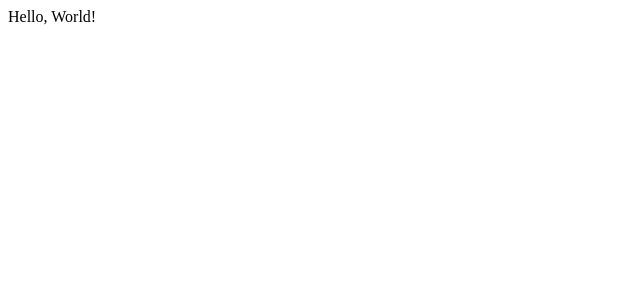
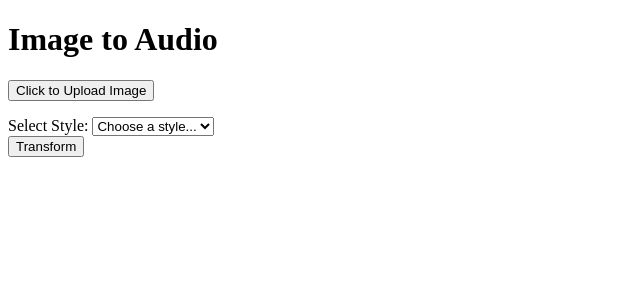
Before and after one commit to AngelUndeveloped/ImageStyleGenerator, a Flask app: page / in a window 1280 px wide. Before the commit the part shown is almost empty. Shown: the top 300 px of the page, without its empty margins (0-640 px from the left). Run offline with Flask 3, Linux system fonts and the light colour scheme.

Commit message:
added basic html layout

```diff
--- a/templates/index.html
+++ b/templates/index.html
@@ -1,10 +1,26 @@
 <!DOCTYPE html>
 <html lang="en">
 <head>
-    <meta charset="UTF-8">
-    <title>Title</title>
+  <title>Image & Audio Generation</title>
 </head>
 <body>
+  <h1>Image to Audio</h1>
+  <div class="container">
+    <div class="image-upload">
+      <button id="upload-button">Click to Upload Image</button>
+      <p id="upload-message"></p> </div>
 
-</body>
+    <div class="style-selection">
+      <label for="style">Select Style:</label>
+      <select id="style" name="style">
+        <option value="">Choose a style...</option>
+        <option value="van_gogh">Van Gogh</option>
+        <option value="picasso">Picasso</option>
+        </select>
+    </div>
+
+    <button id="transform-button">Transform</button>
+  </div>
+
+  </body>
 </html>
```
Also changed, not shown: app.py (+3 -4 lines).
